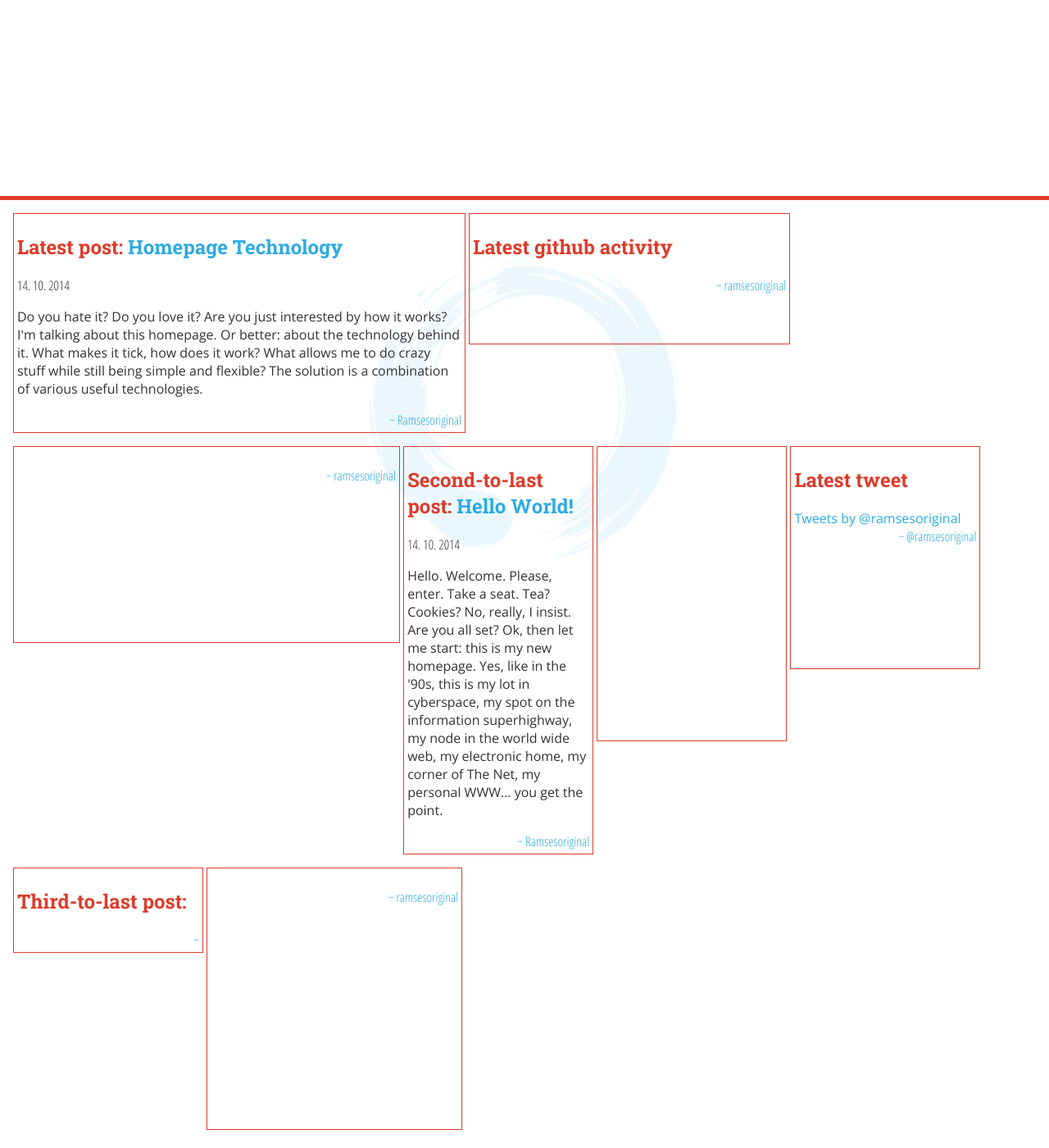
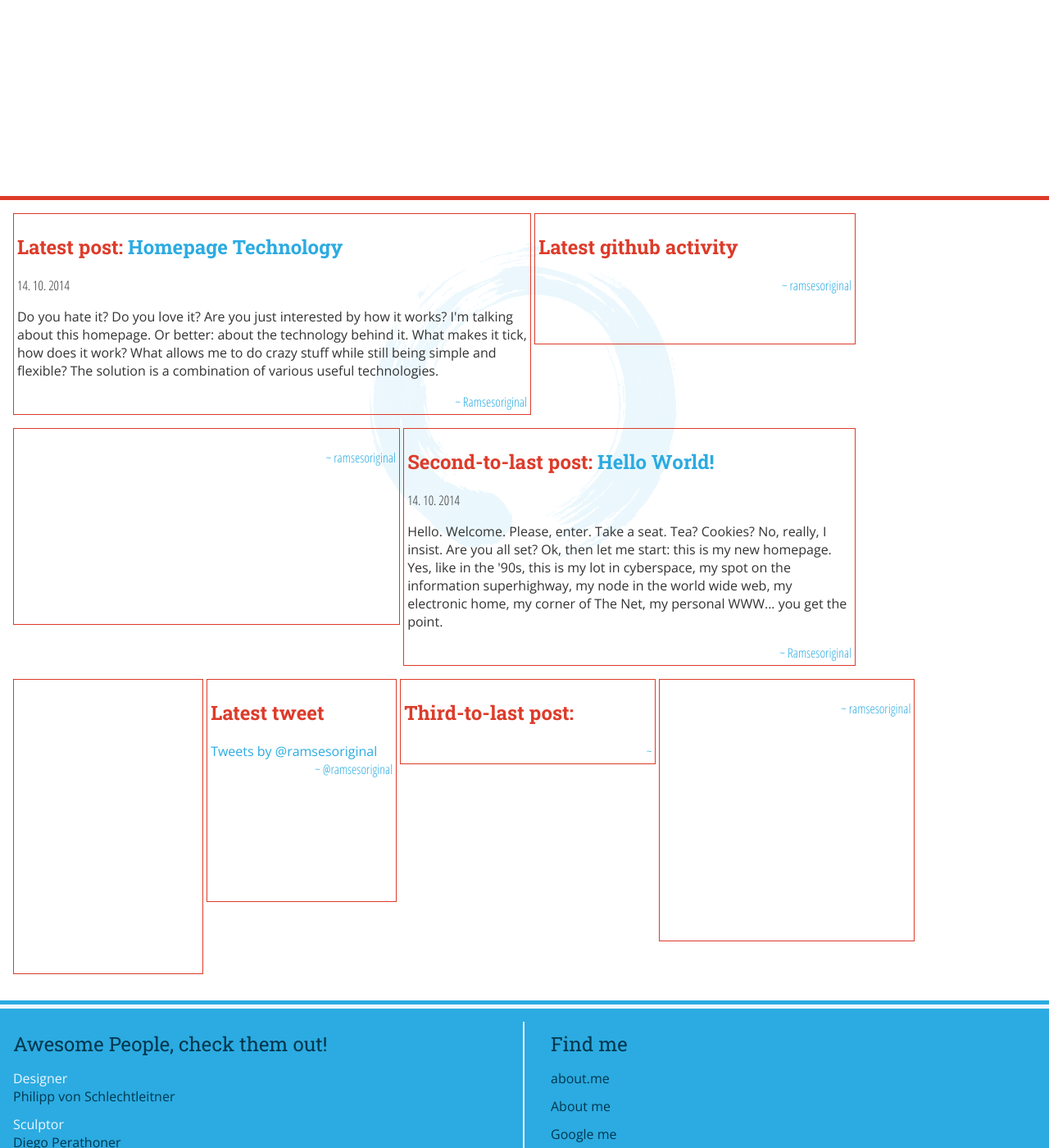
Before and after one commit to ramsesoriginal/ramsesoriginal.github.io, a Jekyll site: the page built from index.html, in a window 1280 px wide and 1400 px high, scrolled down 488 px. Shown: the whole window at 82% size. Built offline with Jekyll 4.4.1, drawn with Linux system fonts in a browser that asks for light colours; nearby versions of some CDN libraries; comment, search, counter and statistics services are not loaded.

Commit message:
Tried to fix layout in homepage

```diff
--- a/js/flickr.js
+++ b/js/flickr.js
@@ -16,7 +16,7 @@ if (document.enableFlickr) {
     	+ '.jpg';
     var imgTag = '<img src="'
     	+ imgUrl
-    	+ '" alt="'
+    	+ '" onload="$(\'main > .wrapper\').masonry();" alt="'
     	+ photo.title
     	+ '" />';
 
--- a/js/instagram.js
+++ b/js/instagram.js
@@ -15,7 +15,7 @@ if (document.enableInstagram)  {
 			var imgUrl = photo.images.standard_resolution.url;
 			var imgTag = '<img src="'
 				+ imgUrl
-				+ '" alt="'
+				+ '" onload="$(\'main > .wrapper\').masonry();" alt="'
 				+ photo.caption.text
 				+ '" />';
 			$("#instagramLink").html(
--- a/js/last.fm.js
+++ b/js/last.fm.js
@@ -9,7 +9,7 @@ if (document.enableLastFM) {
 		var imgUrl = track.image[3]["#text"];
 		var imgTag = '<img src="'
 			+ imgUrl
-			+ '" alt="'
+			+ '" onload="$(\'main > .wrapper\').masonry();" alt="'
 			+ track.name
 			+ '" />';
 
--- a/style/mainstyle.scss
+++ b/style/mainstyle.scss
@@ -258,16 +258,24 @@ main {
 	main .wrapper {
 		.smallbox, .smallbox.image {
 			display: inline-block;
-			width: 14.5em;
-
+			min-width: 14.5em;
+			width: auto;
 			&.image {
 				width: 29.5em;
 				min-height: 15em;
 			}
 
+			&.latestpost, &.secondlatestpost, &.thirdlatestpost {
+				max-width: 34.5em;
+				min-height: 5em;
+			}
+
 			&.latestpost {
-				width: 34.5em;
-				min-height: 5em;
+				max-width: 39.5em;
+			}
+
+			&.thirdlatestpost {
+				width: 19.5em;
 			}
 
 			&.instagram {
@@ -275,8 +283,15 @@ main {
 				min-height: 20em;
 			}
 			&.github {
-				width: 24.5em;
+				min-width: 24.5em;
+				max-width: 34.5em;
 				min-height: 10em;
+			}
+			&.lastfm {
+				max-width: 19.5em;
+			}
+			&.twitter {
+				width: 14.5em;
 			}
 
 
```
